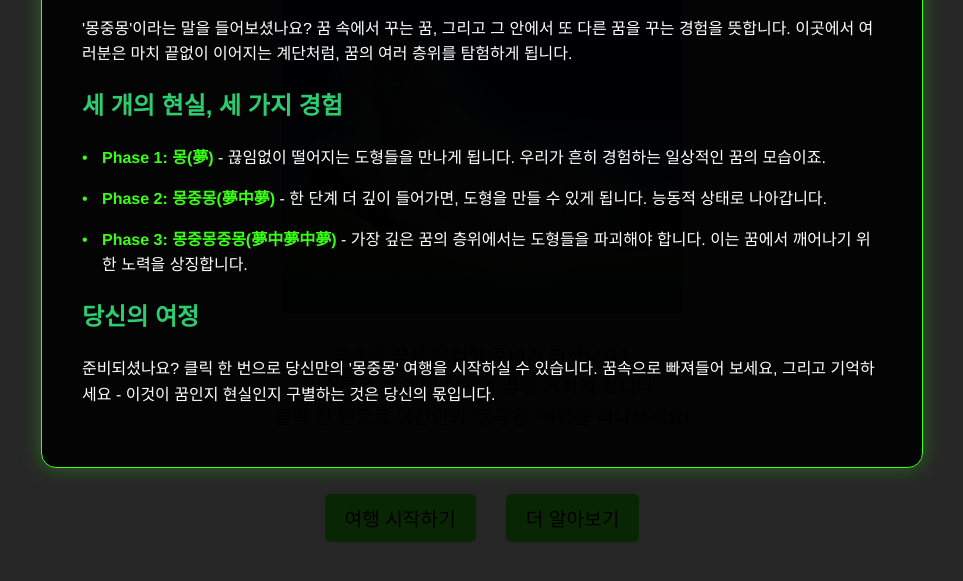
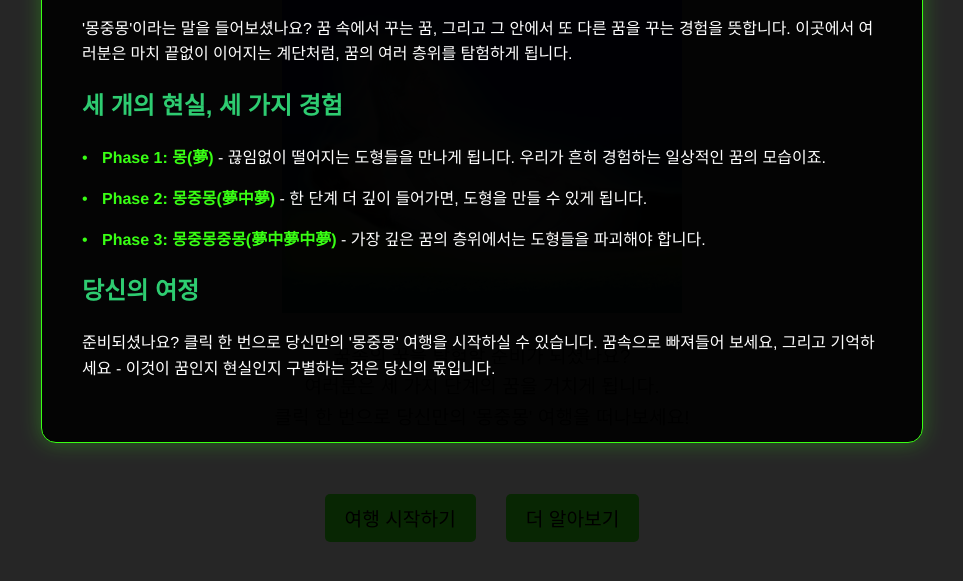
Before and after one commit to soyongkeem/1016, a plain HTML site: page index.html in a window 1280 px wide. Both pictures are taken after a click on the button "더 알아보기". Shown: the part 197-778 px from the top of the page, without its empty margins (158-1121 px from the left). Drawn offline with Linux system fonts and the light colour scheme.

Commit message:
ndex.html

```diff
--- a/index.html
+++ b/index.html
@@ -207,8 +207,8 @@
                 <h3>세 개의 현실, 세 가지 경험</h3>
                 <ul>
                     <li><strong>Phase 1: 몽(夢)</strong> - 끊임없이 떨어지는 도형들을 만나게 됩니다. 우리가 흔히 경험하는 일상적인 꿈의 모습이죠.</li>
-                    <li><strong>Phase 2: 몽중몽(夢中夢)</strong> - 한 단계 더 깊이 들어가면, 도형을 만들 수 있게 됩니다. 능동적 상태로 나아갑니다.</li>
-                    <li><strong>Phase 3: 몽중몽중몽(夢中夢中夢)</strong> - 가장 깊은 꿈의 층위에서는 도형들을 파괴해야 합니다. 이는 꿈에서 깨어나기 위한 노력을 상징합니다.</li>
+                    <li><strong>Phase 2: 몽중몽(夢中夢)</strong> - 한 단계 더 깊이 들어가면, 도형을 만들 수 있게 됩니다.</li>
+                    <li><strong>Phase 3: 몽중몽중몽(夢中夢中夢)</strong> - 가장 깊은 꿈의 층위에서는 도형들을 파괴해야 합니다.</li>
                 </ul>
                 <h3>당신의 여정</h3>
                 <p>준비되셨나요? 클릭 한 번으로 당신만의 '몽중몽' 여행을 시작하실 수 있습니다. 꿈속으로 빠져들어 보세요, 그리고 기억하세요 - 이것이 꿈인지 현실인지 구별하는 것은 당신의 몫입니다.</p>
```
